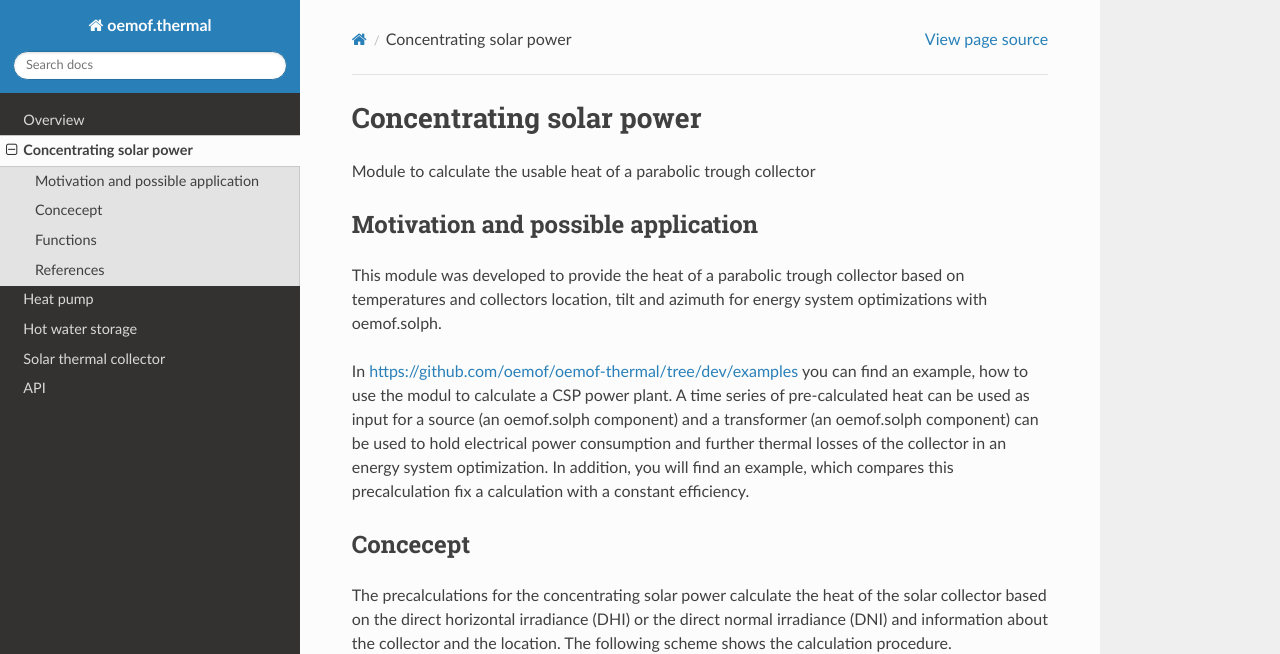
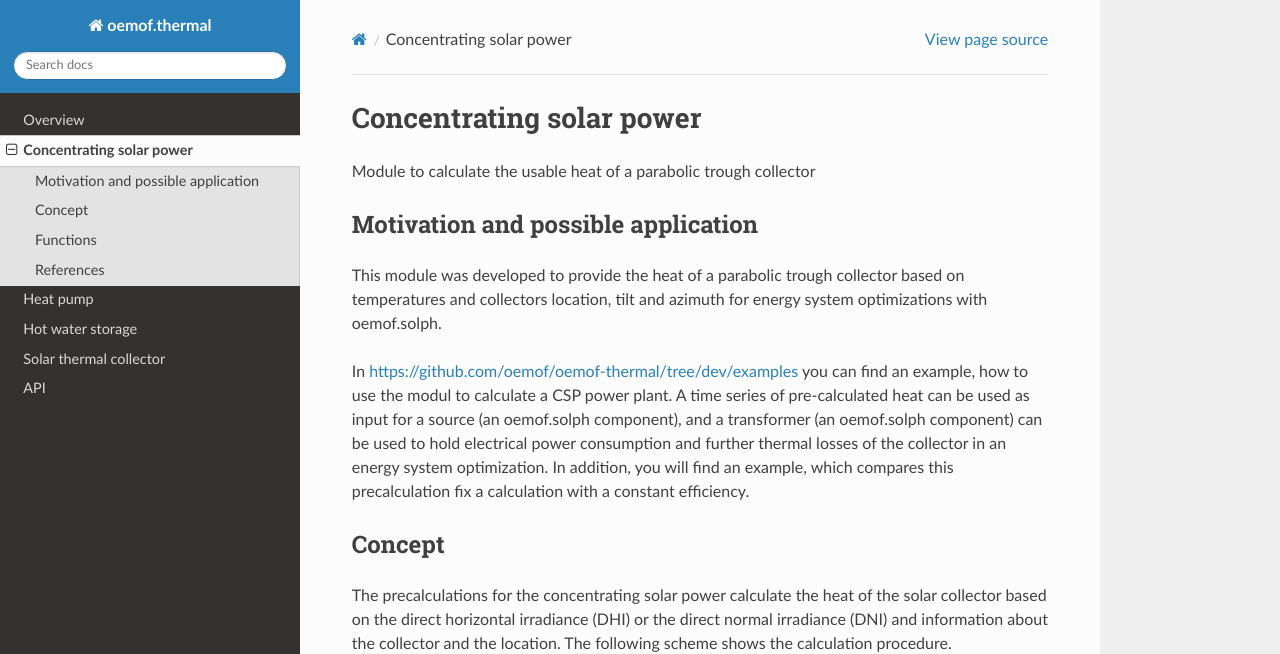
Before and after one commit to oemof/oemof-thermal, a Sphinx documentation site: the page built from docs/concentrating_solar_power.rst, in a window 1280 px wide and 900 px high. Shown: the top 654 px of the window. Built offline with Sphinx 7.4.7 and the Read the Docs theme 2.0.0, drawn with Linux system fonts in a browser that asks for light colours; formulas are drawn with MathJax 3; some of the changed text lies outside the part shown.

Commit message:
Apply suggestions from code review
Co-Authored-By: Caroline Möller <caroline.moeller@rl-institut.de>

```diff
--- a/docs/concentrating_solar_power.rst
+++ b/docs/concentrating_solar_power.rst
@@ -17,13 +17,13 @@ In
 https://github.com/oemof/oemof-thermal/tree/dev/examples
 you can find an example, how to use the modul to calculate a CSP power plant.
 A time series of pre-calculated heat can be used as input for a source
-(an oemof.solph component) and a transformer (an oemof.solph component) can be
+(an oemof.solph component), and a transformer (an oemof.solph component) can be
 used to hold electrical power consumption and further thermal losses of the
 collector in an energy system optimization.
 In addition, you will find an example, which compares this precalculation fix a
 calculation with a constant efficiency.
 
-Concecept
+Concept
 _________
 
 The precalculations for the concentrating solar power calculate the heat of the
```
Also changed, not shown: other parts of docs/concentrating_solar_power.rst (+1 -1 lines).
